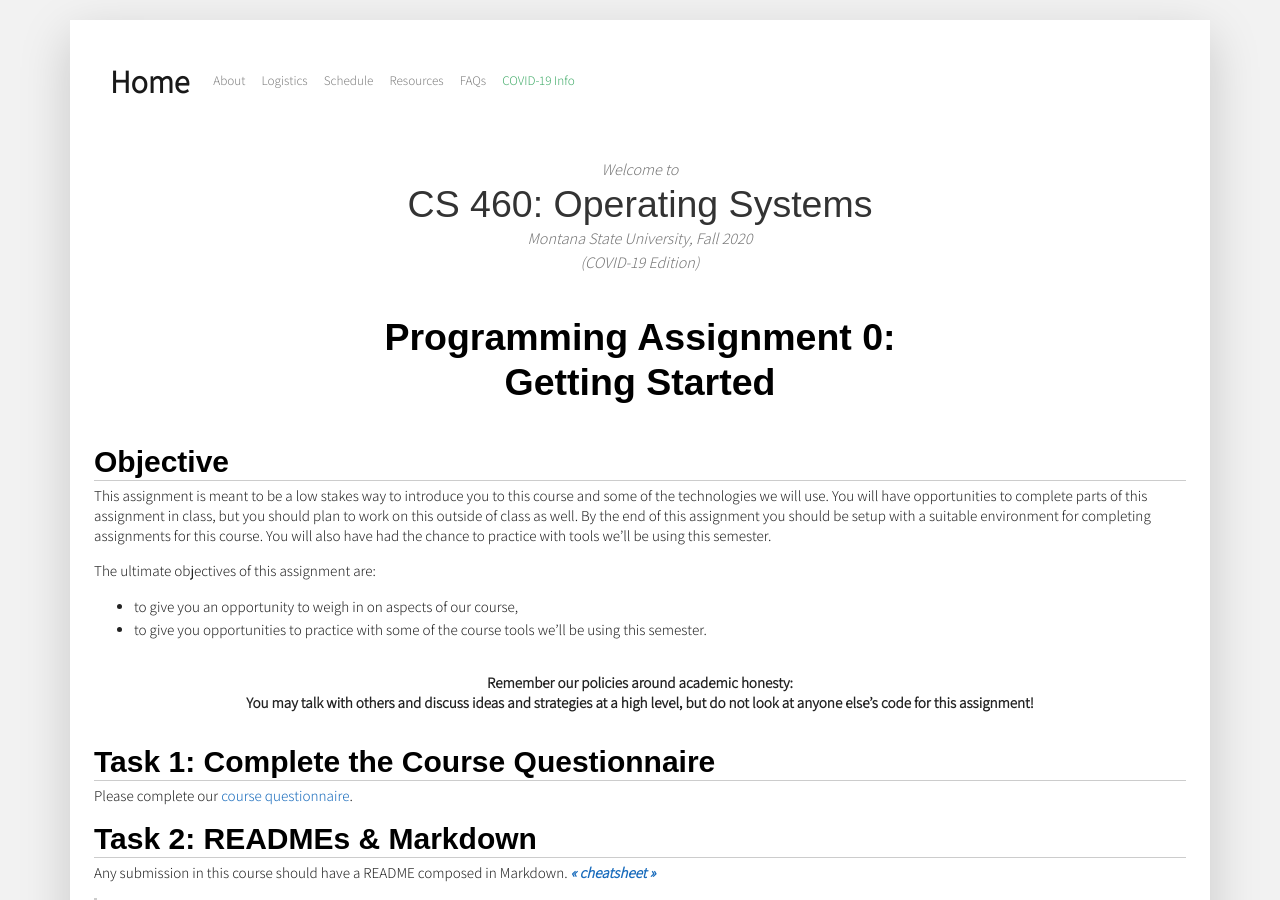
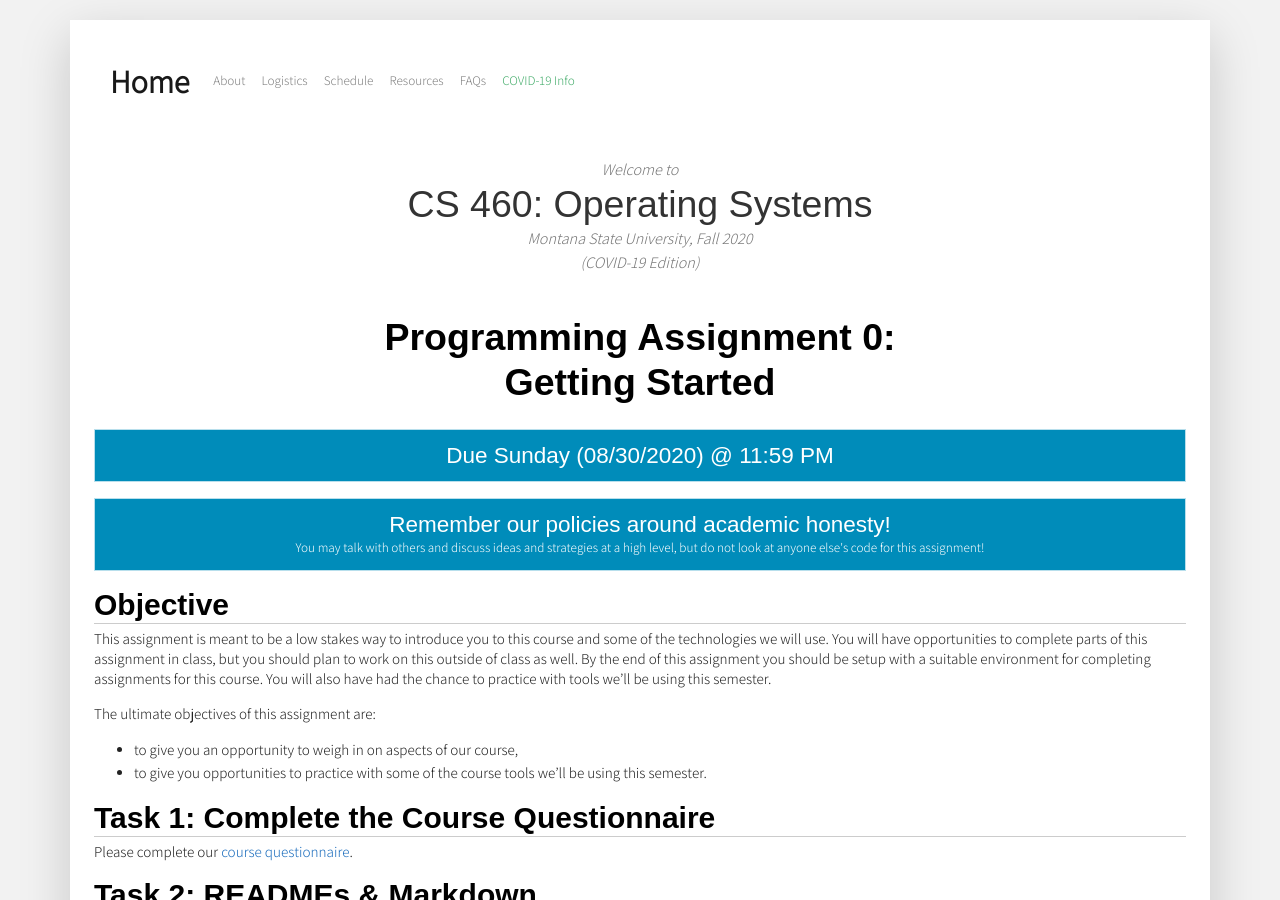
Before and after one commit to traviswpeters/cs460-2020-fall, a Jekyll site: the page built from pa0/index.md, in a window 1280 px wide and 900 px high. Built offline with Jekyll 4.4.1, drawn with Linux system fonts in a browser that asks for light colours; nearby versions of some CDN libraries; some web fonts are replaced; comment, search, counter and statistics services are not loaded; our own code applies the rules of GitHub Pages for plain Markdown files.

Commit message:
more tweaks - posting PA0

```diff
--- a/pa0/index.md
+++ b/pa0/index.md
@@ -6,6 +6,14 @@ published: True
 # Programming Assignment 0: <br/> Getting Started
 {:.text-center .pb-4}
 
+<div class="alert alert-primary">
+  <h4 class="text-center alert-heading">Due Sunday (08/30/2020) @ 11:59 PM</h4>
+</div>
+
+<div class="alert alert-primary text-center">
+  <h4 class="alert-heading">Remember our policies around academic honesty!</h4>
+  <p class="mb-0">You may talk with others and discuss ideas and strategies at a high level, but do not look at anyone else's code for this assignment!</p>
+</div>
 
 ## Objective
 
@@ -18,9 +26,6 @@ The ultimate objectives of this assignment are:
 
 * to give you an opportunity to weigh in on aspects of our course,
 * to give you opportunities to practice with some of the course tools we'll be using this semester.
-
-**Remember our policies around academic honesty: <br/> You may talk with others and discuss ideas and strategies at a high level, but do not look at anyone else's code for this assignment!**
-{:.text-center .p-3}
 
 ## Task 1: Complete the Course Questionnaire
 
```
Also changed, not shown: index.md (+4 -1 lines).
